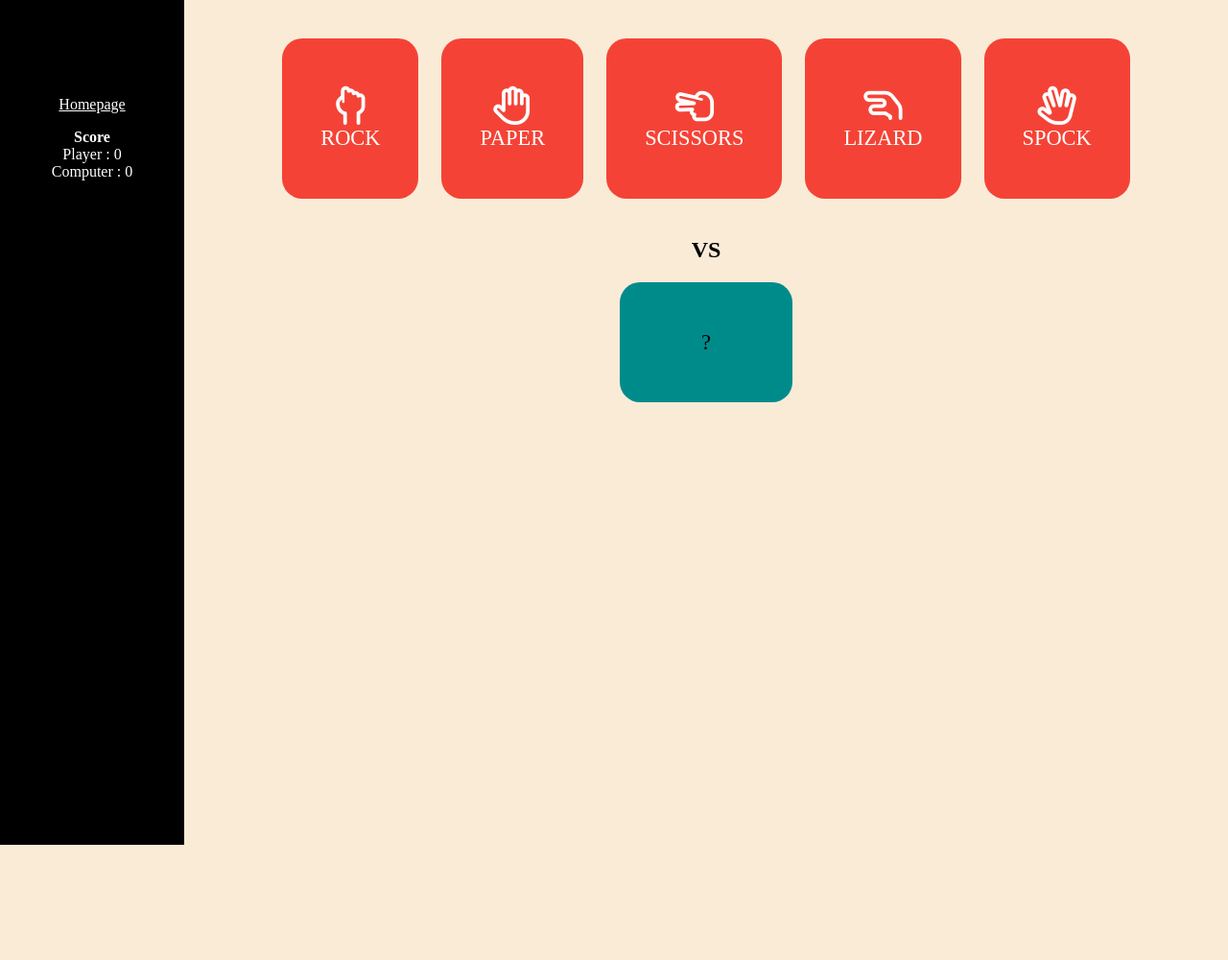
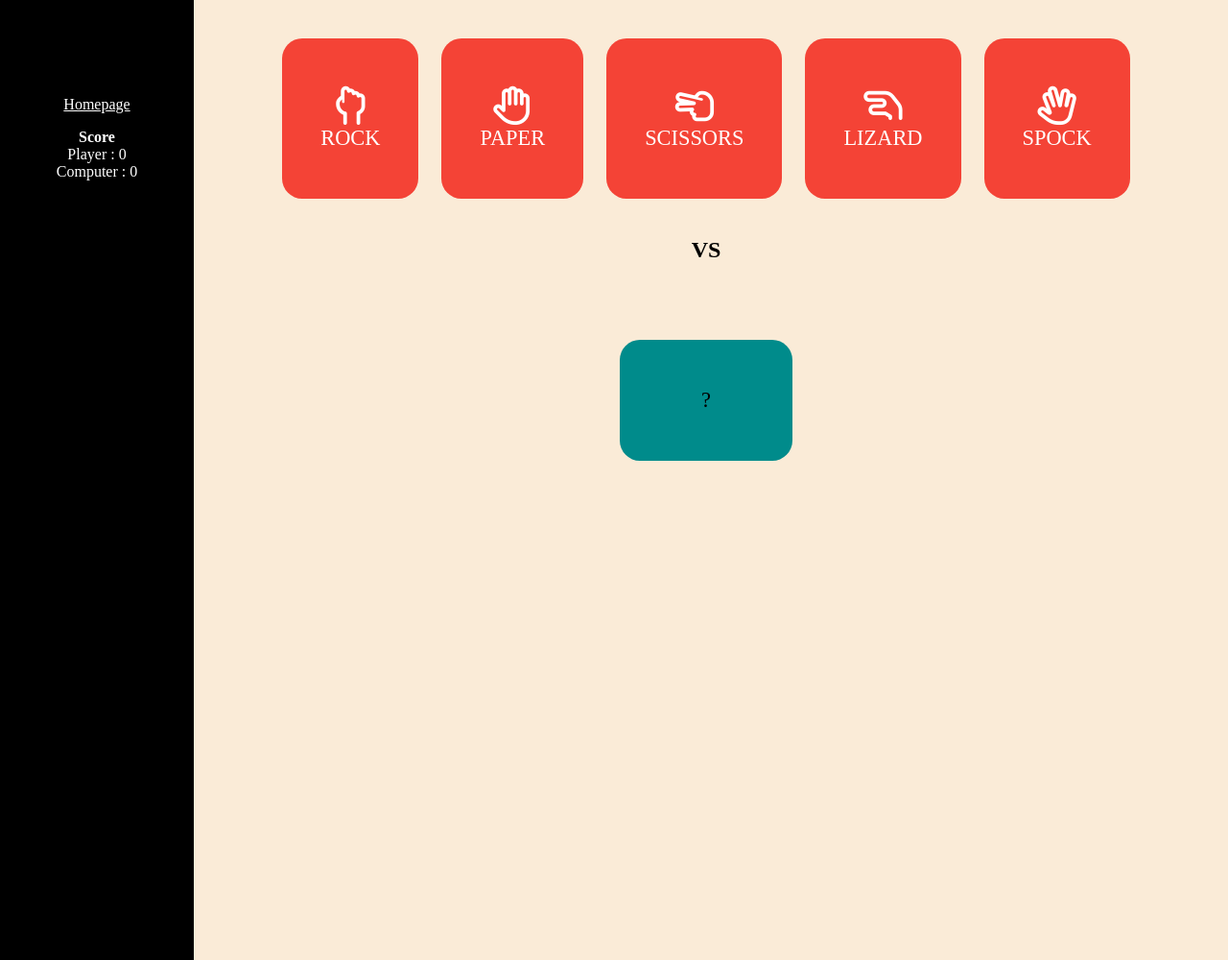
Before and after one commit to ophelielv/rock-paper-scissors, a PHP site: page /views/playerVsComputer.php in a window 1280 px wide. Shown: the part 147-1147 px from the top of the page at 96% size. Before the commit the page ends 1027 px from the top, so only its background shows below. Run offline with PHP 8.4, Linux system fonts and the light colour scheme; some libraries are stand-ins or nearby versions.

Commit message:
correction css

```diff
--- a/css/rockpapercscissors.css
+++ b/css/rockpapercscissors.css
@@ -26,6 +26,7 @@ header{
     color: white;
     padding: 150px 20px 20px 20px;
     margin-bottom: 0px;
+    height:15%;
 
 }
 
@@ -34,16 +35,19 @@ header.inTheGame{
 }
 /***********************************************/
 /*************body******************************/
+.wrapper{
+    height:85%;
+}
 /***********nav bar*******/
 
 section#score{
-    padding: 100px 0px;
+    padding: 100px 5px;
     text-align: center;
     background-color: black;
     color:white;
     float:left;
     width:15%;
-    height: 85%;
+    height: 100%;
     position: absolute;
 }
 
@@ -111,7 +115,6 @@ a.chooseGame:hover{
 }
 
 span.chooseWeapon{
-    display: inline-block;
     margin: 10px;
     padding: 50px 40px 50px 40px;
     background-color: #F44336;
@@ -121,6 +124,7 @@ span.chooseWeapon{
     text-decoration: none;
     font-size: 1.4em;
     text-transform: uppercase;
+    display: inline-block;
 }
 
 span.chooseWeapon:hover{
@@ -152,6 +156,7 @@ span.opponentWeapon{
     text-decoration: none;
     font-size: 1.4em;
     text-transform: uppercase;
+    display: inline-block;
 }
 
 
--- a/js/playerVsComputer.js
+++ b/js/playerVsComputer.js
@@ -17,6 +17,7 @@ var playGame = function(){
 
             if(data){
                 $("#computer").text(data.computer);
+                $("#computer").append( '<br><i class="fa fa-hand-' + data.computer + '-o" aria-hidden="true"></i>');
                 $("#winner").text(data.result);
 
                 if(data.winner === "Player" || data.winner === "It's a tie !"){
@@ -47,6 +48,12 @@ $(".chooseWeapon").on('click',playGame);
 $("#playAgain").click(function(){
     $("#playAgain").css("visibility","hidden");
     $("span.chooseWeapon").css("background-color","tomato");
+
+    $("span.chooseWeapon").hover(function(){
+        $(this).css("background-color", "darkcyan");
+        }, function(){
+        $(this).css("background-color", "tomato");
+    });
     $("#computer").text("?");
     $("#winner").text("");
     $(".chooseWeapon").on('click',playGame);
--- a/views/playerVsComputer.php
+++ b/views/playerVsComputer.php
@@ -27,6 +27,7 @@
 
     </header>
 
+    <div class="wrapper">
         <section id="score">
             <a href="../index.php" alt="Homepage">Homepage</a>
             <p><strong>Score</strong><br>
@@ -37,7 +38,6 @@
 
         <section id="game">
             <?php
-
                 $weaponListObj = WeaponList::getInstance();
 
                 $weaponsArray = [];
@@ -45,18 +45,14 @@
                     $temp_weapon = new Weapon($weapon["name"],$weapon["win_against"]);
                     array_push($weaponsArray,$temp_weapon);
                 }
-
             ?>
 
 
             <div id = "first" class="choose">
-
-            <?php
-                foreach($weaponsArray as $weapon){
+                <?php foreach($weaponsArray as $weapon){
 
                         $weapon->displayWeapon();
-                }
-            ?>
+                    } ?>
             </div>
             <h2>VS</h2>
             <div id="second">
@@ -66,9 +62,9 @@
             <div class="result">
                 <h2><span id="winner"></span> <span id="playAgain">Play again</span></h2>
             </div>
-
         </section>
 
+    </div>
 
              <!--[if lt IE 7]>
                  <p class="browsehappy">You are using an <strong>outdated</strong> browser. Please <a href="http://browsehappy.com/">upgrade your browser</a> to improve your experience.</p>
--- a/views/playerVsPlayer.php
+++ b/views/playerVsPlayer.php
@@ -38,7 +38,7 @@
 
 
     </section>
-
+    <div class="wrapper">
         <section id="game">
             <?php
 
@@ -72,7 +72,7 @@
             </div>
 
         </section>
-
+    </div>
 
              <!--[if lt IE 7]>
                  <p class="browsehappy">You are using an <strong>outdated</strong> browser. Please <a href="http://browsehappy.com/">upgrade your browser</a> to improve your experience.</p>
```
Also changed, not shown: js/playerVsPlayer.js (+7 -0 lines). Lines whose indentation alone changed are shown as unchanged.
